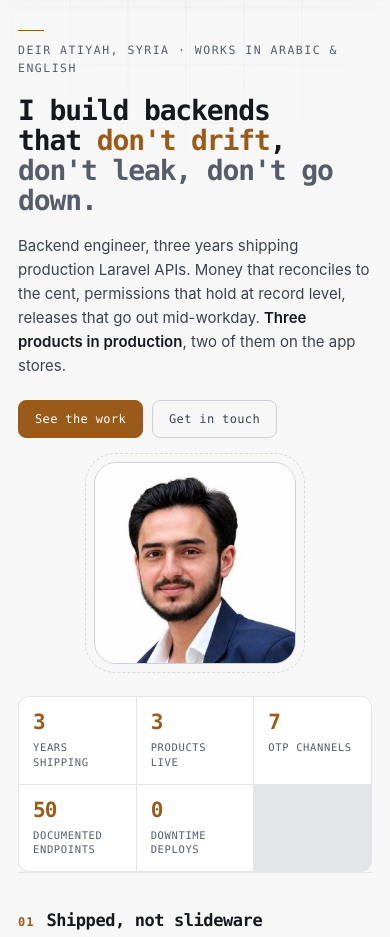
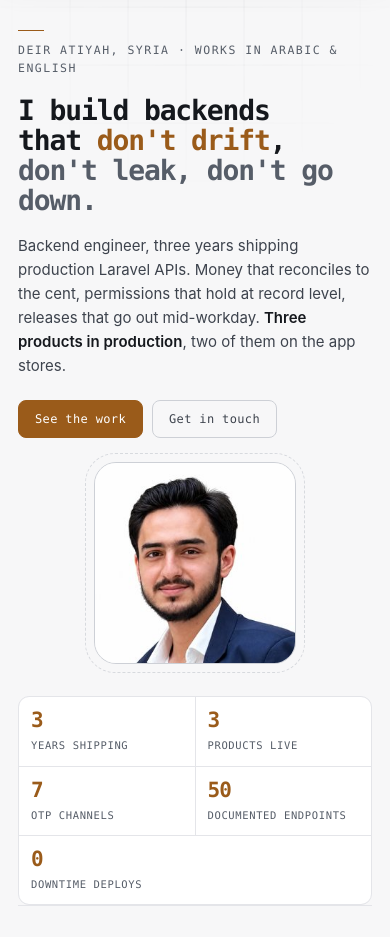
Before and after one commit to HaithamZedan1/haithamzedan.com, a website: page index.html in a window 390 px wide. Shown: the part 63-1000 px from the top of the page. Drawn offline with Linux system fonts and the light colour scheme.

Commit message:
Adjust stats grid layout for improved responsiveness on smaller screens

```diff
--- a/index.html
+++ b/index.html
@@ -241,12 +241,22 @@ h1 .dim{color:var(--text-3)}
 .cta{display:flex;flex-wrap:wrap;gap:9px;margin-top:22px}
 .cta .icon-btn{height:38px;padding:0 16px;font-size:12px}
 
-.stats{display:grid;grid-template-columns:repeat(auto-fit,minmax(112px,1fr));gap:1px;margin-top:6px;background:var(--line);border:1px solid var(--line);border-radius:11px;overflow:hidden}
+.stats{display:grid;grid-template-columns:repeat(5,1fr);gap:1px;margin-top:6px;background:var(--line);border:1px solid var(--line);border-radius:11px;overflow:hidden}
 .stat{background:var(--bg-2);padding:15px 14px;transition:background .25s var(--ease)}
 .stat:hover{background:var(--surface-2)}
 .stat .num{font-family:var(--mono);font-size:clamp(21px,2.7vw,27px);font-weight:650;letter-spacing:-.04em;color:var(--accent);line-height:1;display:block;font-variant-numeric:tabular-nums}
 .stat .lbl{font-family:var(--mono);font-size:10.5px;letter-spacing:.06em;text-transform:uppercase;color:var(--text-3);margin-top:7px;display:block;line-height:1.35}
 html[data-lang="ar"] .stat .lbl{font-family:var(--ar);letter-spacing:0;text-transform:none;font-size:12px}
+/* 5 stats never divide evenly — the last cell spans the remainder so no row ends in a hole */
+@media (max-width:660px){
+  .stats{grid-template-columns:repeat(3,1fr)}
+  .stat:last-child{grid-column:span 2}
+}
+@media (max-width:460px){
+  .stats{grid-template-columns:repeat(2,1fr)}
+  .stat:last-child{grid-column:span 2}
+  .stat{padding:13px 12px}
+}
 
 /* ============ sections ============ */
 section{padding:clamp(34px,4.5vw,56px) 0;border-top:1px solid var(--line);scroll-margin-top:64px}
```
